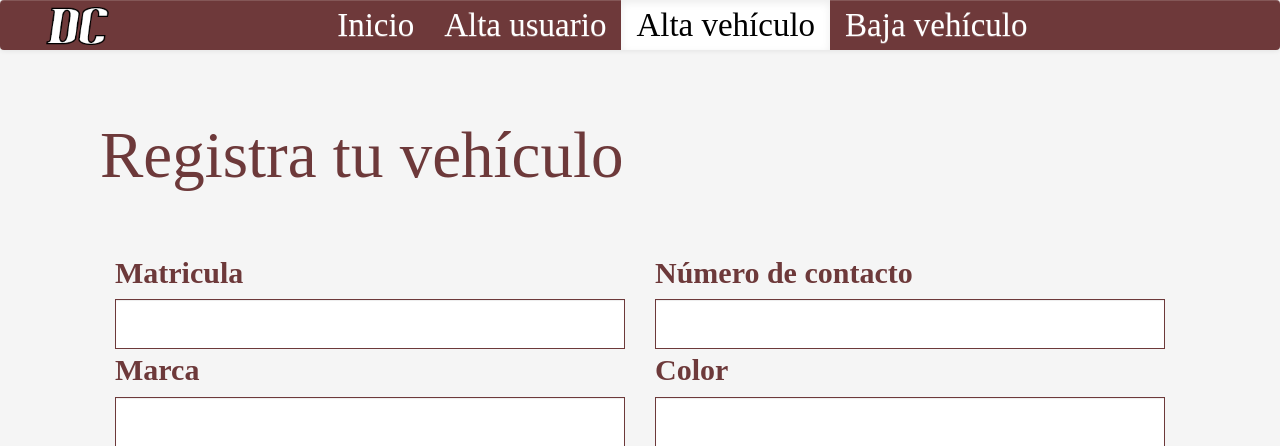
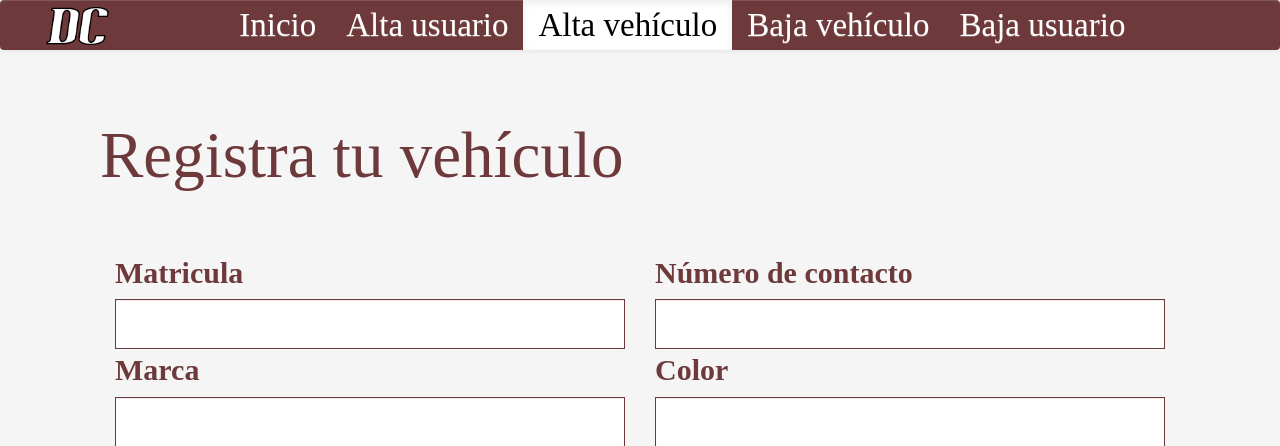
Before and after one commit to alvaroalmanza88/PHPU3Web, a PHP site: page /regVehicle.php in a window 1280 px wide. Shown: the top 446 px of the page. Run offline with PHP 8.4, Linux system fonts and the light colour scheme; some web fonts are replaced.

Commit message:
implementacion eliminacion de usuario

```diff
--- a/PHPU3/regVehicle.php
+++ b/PHPU3/regVehicle.php
@@ -37,6 +37,7 @@
                         <!--<li><a href="#" >L</a></li>-->
                         <li class="active"><a>Alta vehículo</a></li>
                         <li><a href="delcoche.php">Baja vehículo</a></li>
+                        <li><a href="deluser.php">Baja usuario</a></li>
                     </ul>
                 </div><!-- /.navbar-collapse -->
             </div><!-- /.container-fluid -->
```
